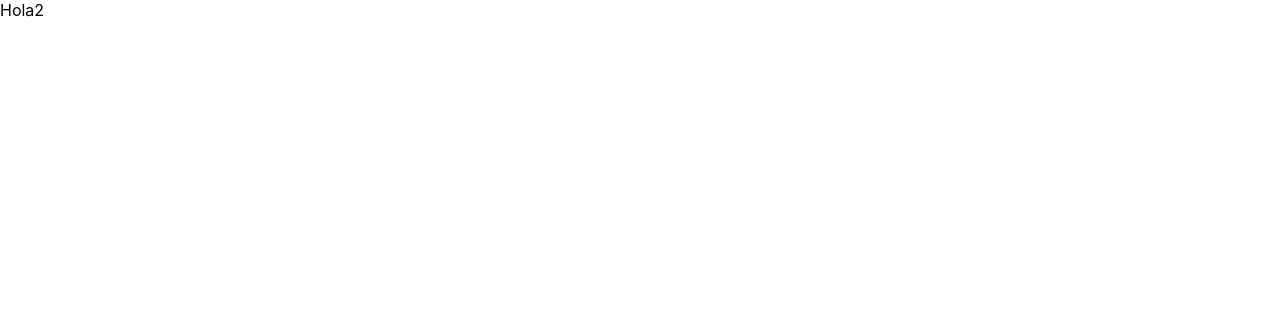
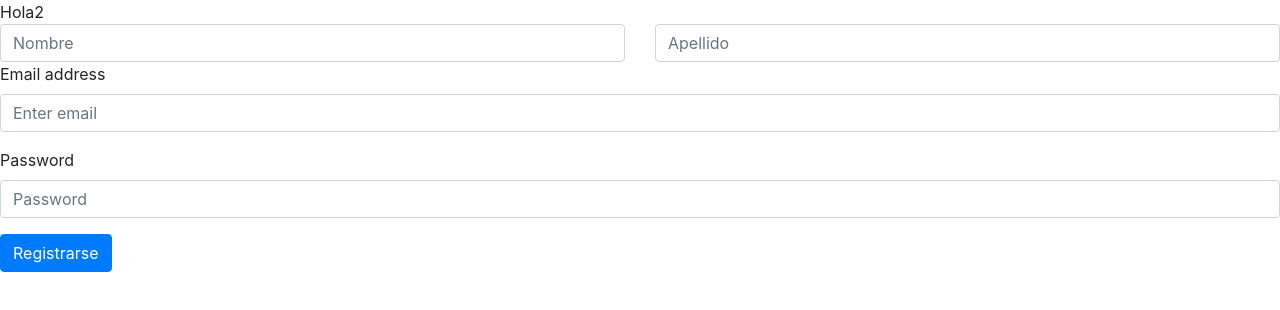
Before and after one commit to ElizaFlores11/CDMX009-Laaps, a React (Create React App) app: page / in a window 1280 px wide. Shown: the top 310 px of the page. Built offline with nearby package versions, Linux system fonts and the light colour scheme.

Commit message:
form de datos

```diff
--- a/src/App.js
+++ b/src/App.js
@@ -1,9 +1,12 @@
 import React, {Fragment} from 'react';
 import Routes from './componets/Routes';
+import Register from './componets/Button';
+import './App.scss';
 function App() {
   return (
     <Fragment>
       <Routes />
+      <Register/>
     </Fragment>
   );
 }
--- a/src/App.css
+++ b/src/App.scss
@@ -1,3 +1,7 @@
+
+
+@import "~bootstrap/scss/bootstrap";
+
 .App {
   text-align: center;
 }
--- /dev/null
+++ b/src/componets/Button.jsx
@@ -0,0 +1,41 @@
+import React from 'react';
+import { Button } from 'react-bootstrap';
+import { Form } from 'react-bootstrap';
+import { Row } from 'react-bootstrap';
+import { Col } from 'react-bootstrap';
+
+const Register =() =>{
+  return(
+    <div>
+      <Form>
+
+<Row>
+  <Col>
+    <Form.Control placeholder="Nombre" />
+  </Col>
+  <Col>
+    <Form.Control placeholder="Apellido" />
+  </Col>
+</Row>
+
+
+<Form.Group controlId="formGroupEmail">
+  <Form.Label>Email address</Form.Label>
+  <Form.Control type="email" placeholder="Enter email" />
+</Form.Group>
+<Form.Group controlId="formGroupPassword">
+  <Form.Label>Password</Form.Label>
+  <Form.Control type="password" placeholder="Password" />
+</Form.Group>
+
+<Button variant="primary" type="submit">
+  Registrarse
+</Button>
+</Form>
+
+    </div>
+  )
+
+}
+;
+export default Register;
```
